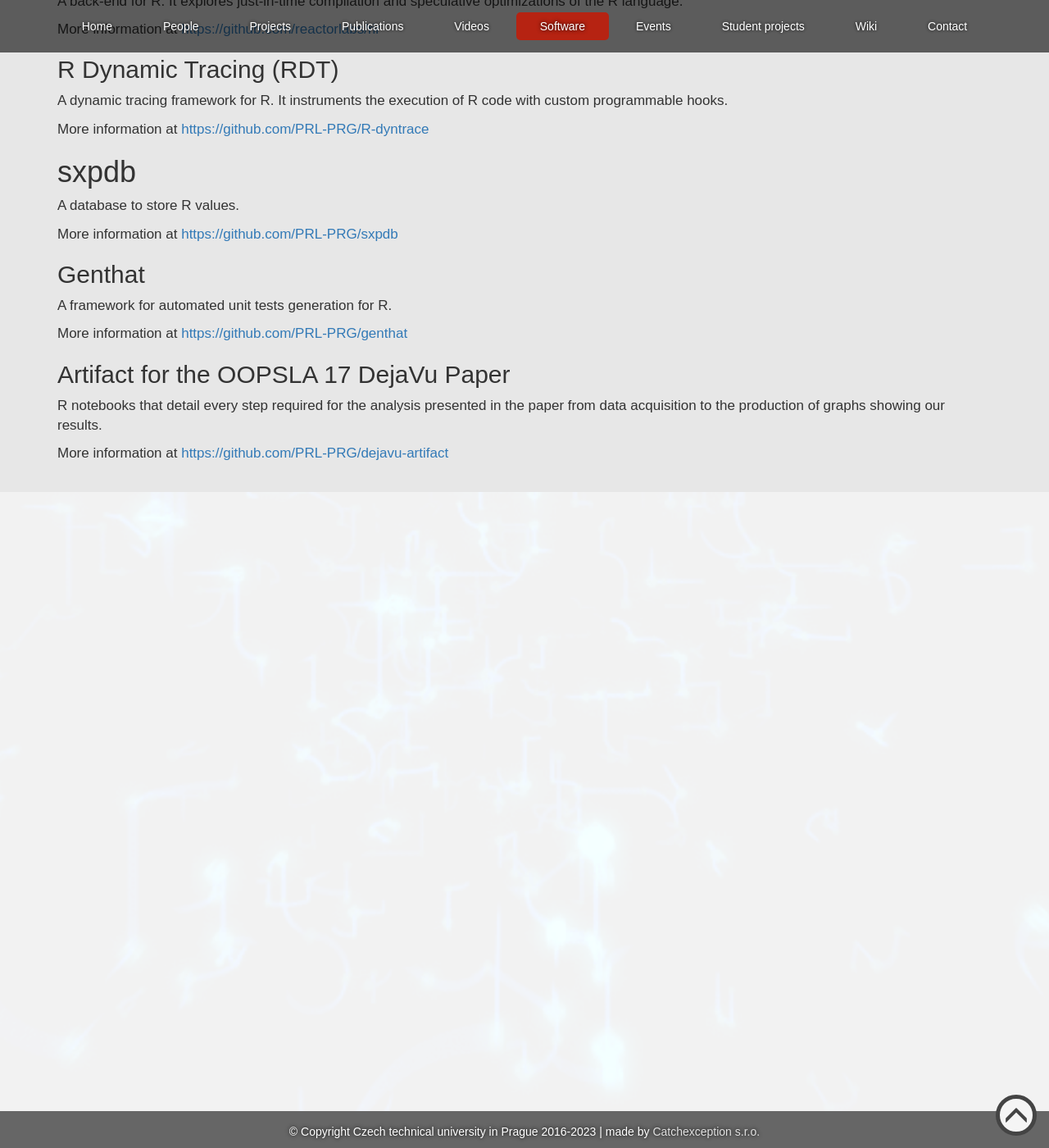
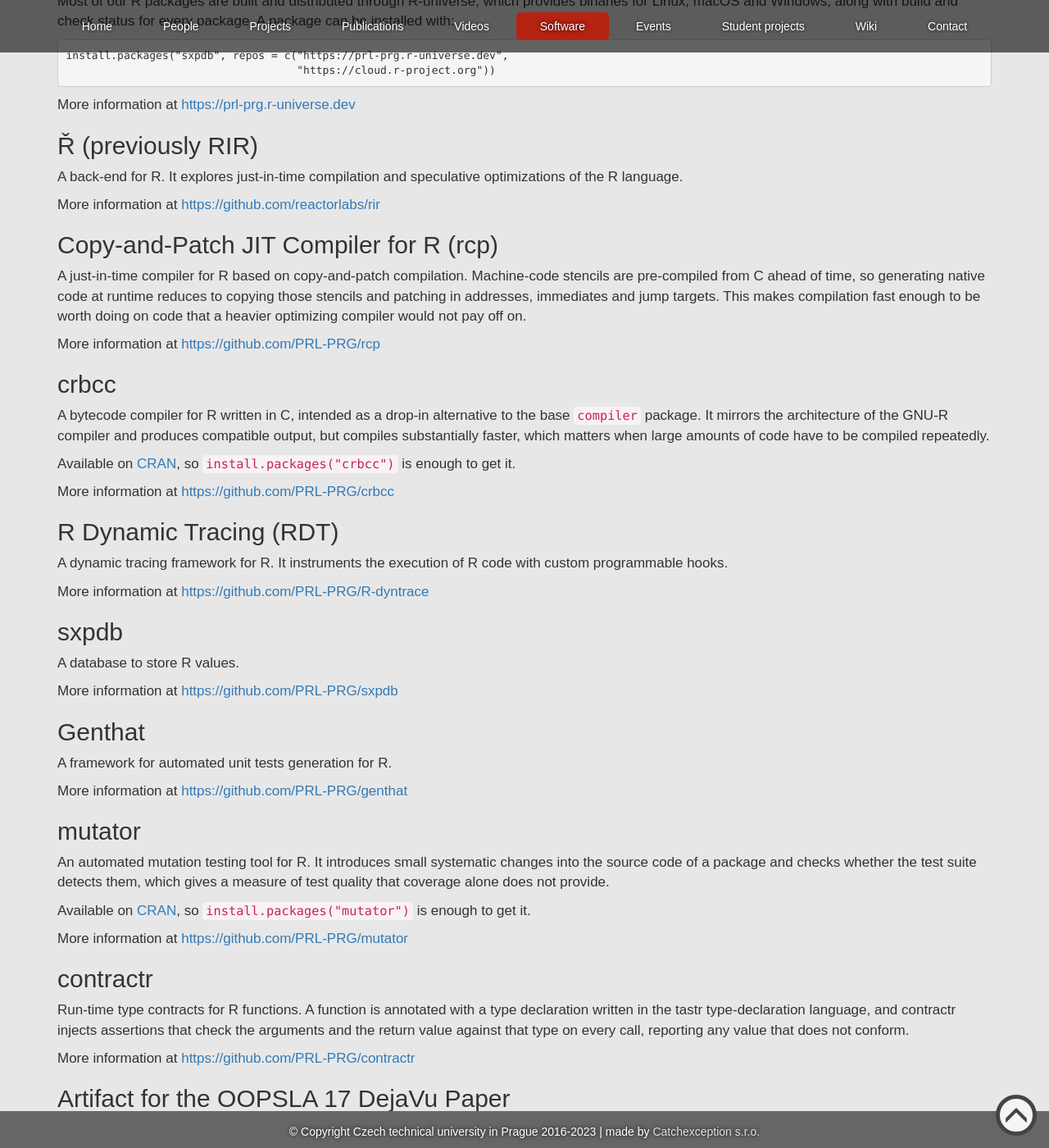
Before and after one commit to PRL-PRG/prl-prg.github.io, a Jekyll site: the page built from software.md, in a window 1280 px wide and 1400 px high, scrolled down 278 px. Shown: the whole window at 82% size. Built offline with Jekyll 4.4.1, drawn with Linux system fonts in a browser that asks for light colours; some of the changed text lies outside the part shown.

Commit message:
Update the software page

````diff
--- a/software.md
+++ b/software.md
@@ -2,6 +2,19 @@
 layout: default
 title: Software
 ---
+
+## R-universe
+
+Most of our R packages are built and distributed through R-universe, which
+provides binaries for Linux, macOS and Windows, along with build and check
+status for every package. A package can be installed with:
+
+```r
+install.packages("sxpdb", repos = c("https://prl-prg.r-universe.dev",
+                                    "https://cloud.r-project.org"))
+```
+
+More information at [https://prl-prg.r-universe.dev](https://prl-prg.r-universe.dev)
 
 ## Ř (previously RIR)
 
@@ -9,13 +22,35 @@ A back-end for R. It explores just-in-time compilation and speculative optimizat
 
 More information at [https://github.com/reactorlabs/rir](https://github.com/reactorlabs/rir)
 
+## Copy-and-Patch JIT Compiler for R (rcp)
+
+A just-in-time compiler for R based on copy-and-patch compilation. Machine-code
+stencils are pre-compiled from C ahead of time, so generating native code at
+runtime reduces to copying those stencils and patching in addresses, immediates
+and jump targets. This makes compilation fast enough to be worth doing on code
+that a heavier optimizing compiler would not pay off on.
+
+More information at [https://github.com/PRL-PRG/rcp](https://github.com/PRL-PRG/rcp)
+
+## crbcc
+
+A bytecode compiler for R written in C, intended as a drop-in alternative to the
+base `compiler` package. It mirrors the architecture of the GNU-R compiler and
+produces compatible output, but compiles substantially faster, which matters
+when large amounts of code have to be compiled repeatedly.
+
+Available on [CRAN](https://cran.r-project.org/package=crbcc), so
+`install.packages("crbcc")` is enough to get it.
+
+More information at [https://github.com/PRL-PRG/crbcc](https://github.com/PRL-PRG/crbcc)
+
 ## R Dynamic Tracing (RDT)
 
 A dynamic tracing framework for R. It instruments the execution of R code with custom programmable hooks.
 
 More information at [https://github.com/PRL-PRG/R-dyntrace](https://github.com/PRL-PRG/R-dyntrace)
 
-# sxpdb
+## sxpdb
 
 A database to store R values.
 
@@ -28,6 +63,27 @@ A framework for automated unit tests generation for R.
 
 More information at [https://github.com/PRL-PRG/genthat](https://github.com/PRL-PRG/genthat)
 
+## mutator
+
+An automated mutation testing tool for R. It introduces small systematic changes
+into the source code of a package and checks whether the test suite detects
+them, which gives a measure of test quality that coverage alone does not
+provide.
+
+Available on [CRAN](https://cran.r-project.org/package=mutator), so
+`install.packages("mutator")` is enough to get it.
+
+More information at [https://github.com/PRL-PRG/mutator](https://github.com/PRL-PRG/mutator)
+
+## contractr
+
+Run-time type contracts for R functions. A function is annotated with a type
+declaration written in the tastr type-declaration language, and contractr
+injects assertions that check the arguments and the return value against that
+type on every call, reporting any value that does not conform.
+
+More information at [https://github.com/PRL-PRG/contractr](https://github.com/PRL-PRG/contractr)
+
 ## Artifact for the OOPSLA 17 DejaVu Paper
 
 R notebooks that detail every step required for the analysis presented in the paper from data acquisition to the production of graphs showing our results.
````
